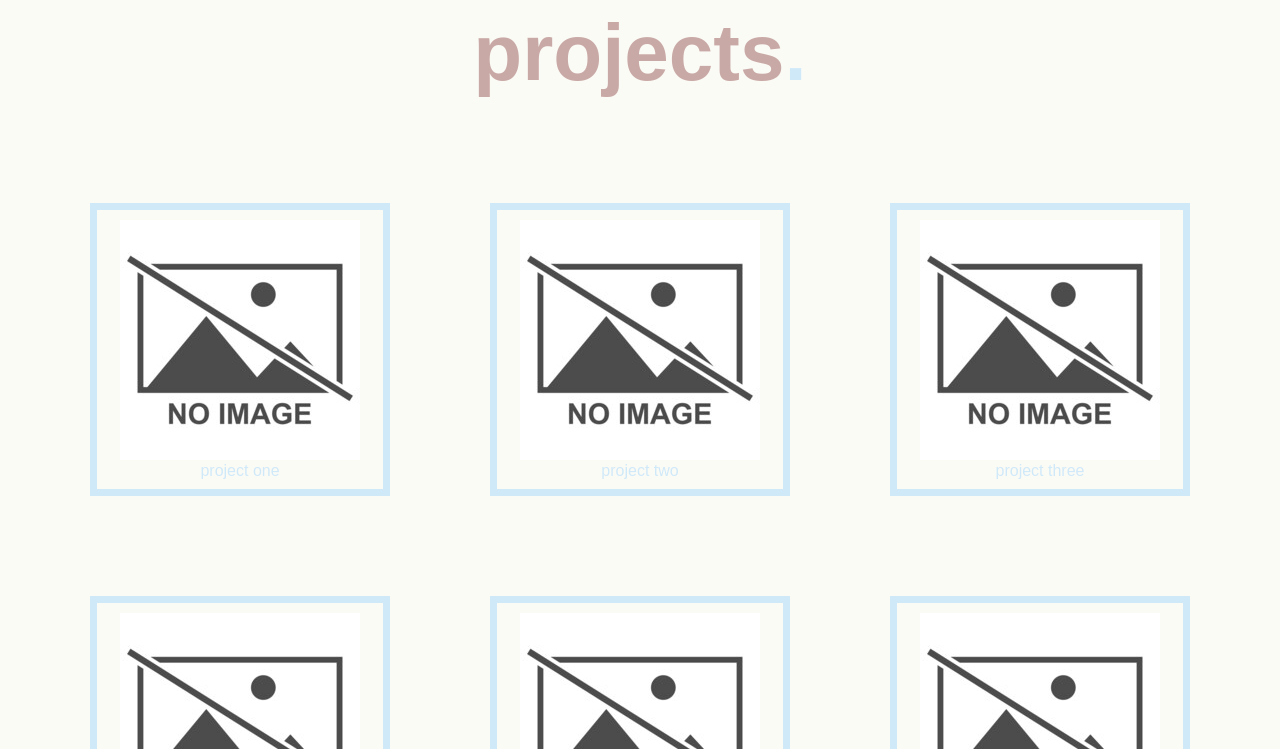
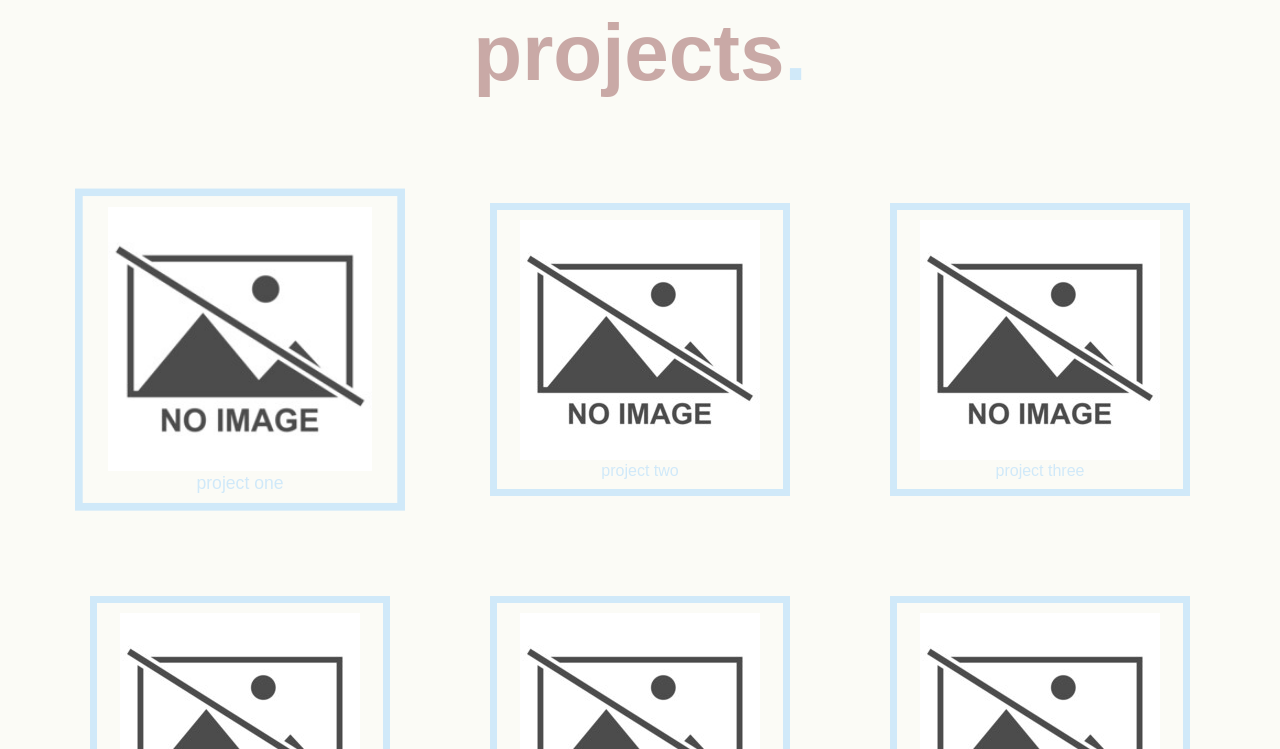
Before and after one commit to cviguers/regular-goblin, a plain HTML site: page index.html in a window 1280 px wide. In both pictures the pointer is over the element "project one". Shown: the part 769-1518 px from the top of the page. Drawn offline with Linux system fonts and the light colour scheme.

Commit message:
enlarged projects on hover

```diff
--- a/assets/css/style.css
+++ b/assets/css/style.css
@@ -96,6 +96,11 @@ h3 span {
   border-style: solid;
   border-width: 7px;
   border-color: var(--blue);
+  transition: transform 0.2s ease-in-out;
+}
+
+.card:hover {
+  transform: scale(1.1);
 }
 
 .card a {
```
Also changed, not shown: index.html (+0 -6 lines).
